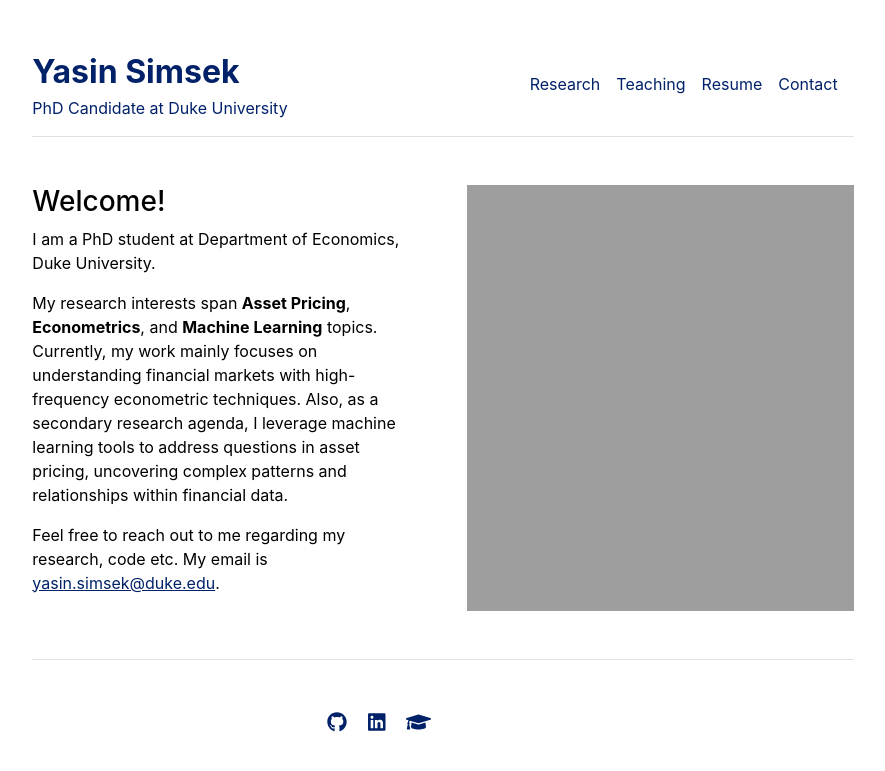
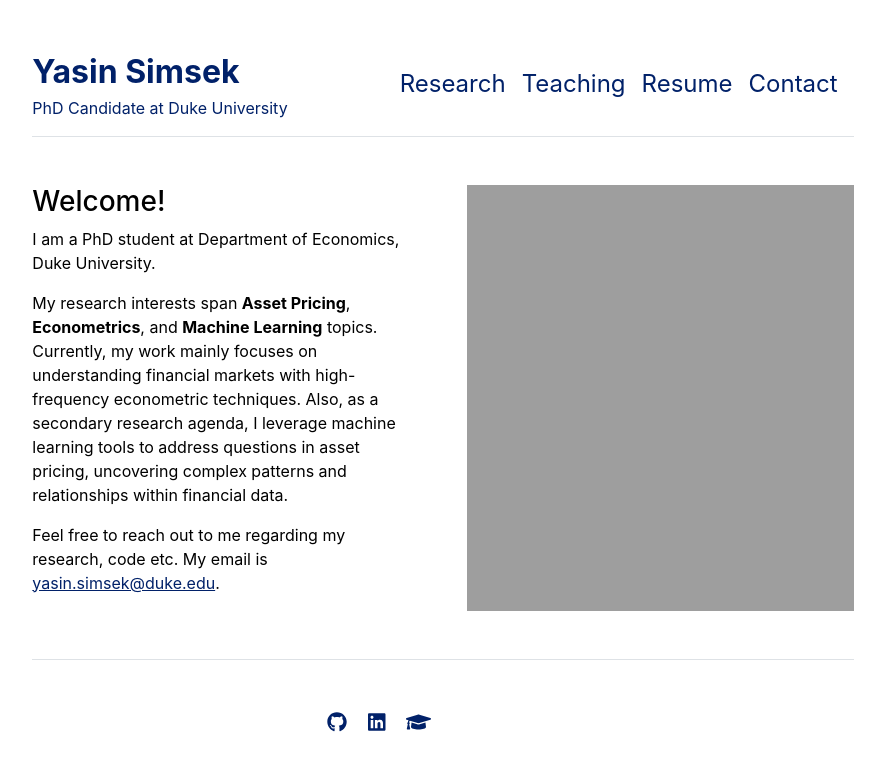
Before and after one commit to yasin-simsek/yasin-simsek.github.io, a Jekyll site: the page built from index.md, in a window 1280 px wide. Shown: the top 771 px of the page, without its empty margins (197-1082 px from the left). Built offline with Jekyll 4.4.1, drawn with Linux system fonts in a browser that asks for light colours.

Commit message:
fontsize fix

```diff
--- a/_includes/header.html
+++ b/_includes/header.html
@@ -9,7 +9,7 @@
   </div>
   <nav class="d-inline-flex mt-2 mt-md-0 ms-md-auto">
     {% for item in site.data.settings.menu %}
-      <a class="me-3 py-2 text-decoration-none" href="{{ site.github.url }}{{ item.url }}">{{ item.name }}</a>
+      <a class="me-3 py-2 text-decoration-none fs-4" href="{{ site.github.url }}{{ item.url }}">{{ item.name }}</a>
     {% endfor %}
   </nav>
 </header>
```
